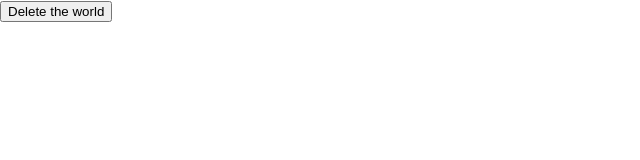
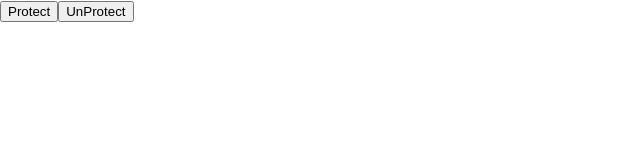
Before and after one commit to drow724/React_Hooks, a React (Create React App) app in the folder react_hooks/: page / in a window 1280 px wide. Shown: the top 160 px of the page, without its empty margins (0-640 px from the left). Built offline with nearby package versions, Linux system fonts and the light colour scheme.

Commit message:
usePreventLeave

```diff
--- a/react_hooks/src/App.js
+++ b/react_hooks/src/App.js
@@ -1,28 +1,20 @@
-import React, { useEffect, useRef, useState } from "react";
-
-const useConfirm = (message, callback, rejection) => {
-  if (typeof callback !== "function") {
-    return;
-  }
-
-  const confirmAction = () => {
-    if (window.confirm(message)) {
-      callback();
-    } else {
-      rejection();
-    }
+const usePreventLeave = () => {
+  const listner = (event) => {
+    event.preventDefault();
+    event.returnValue = "";
   };
-
-  return confirmAction;
+  const enablePrevent = () => window.addEventListener("beforeunload", listner);
+  const disablePrevent = () =>
+    window.removeEventListener("beforeunload", listner);
+  return { enablePrevent, disablePrevent };
 };
 
 const App = () => {
-  const deleteWorld = () => console.log("Deleting the world");
-  const abort = () => console.log("Aborted");
-  const confirmDelete = useConfirm("Are you sure?", deleteWorld, abort);
+  const { enablePrevent, disablePrevent } = usePreventLeave();
   return (
     <div className="App">
-      <button onClick={confirmDelete}>Delete the world</button>
+      <button onClick={enablePrevent}>Protect</button>
+      <button onClick={disablePrevent}>UnProtect</button>
     </div>
   );
 };
```
